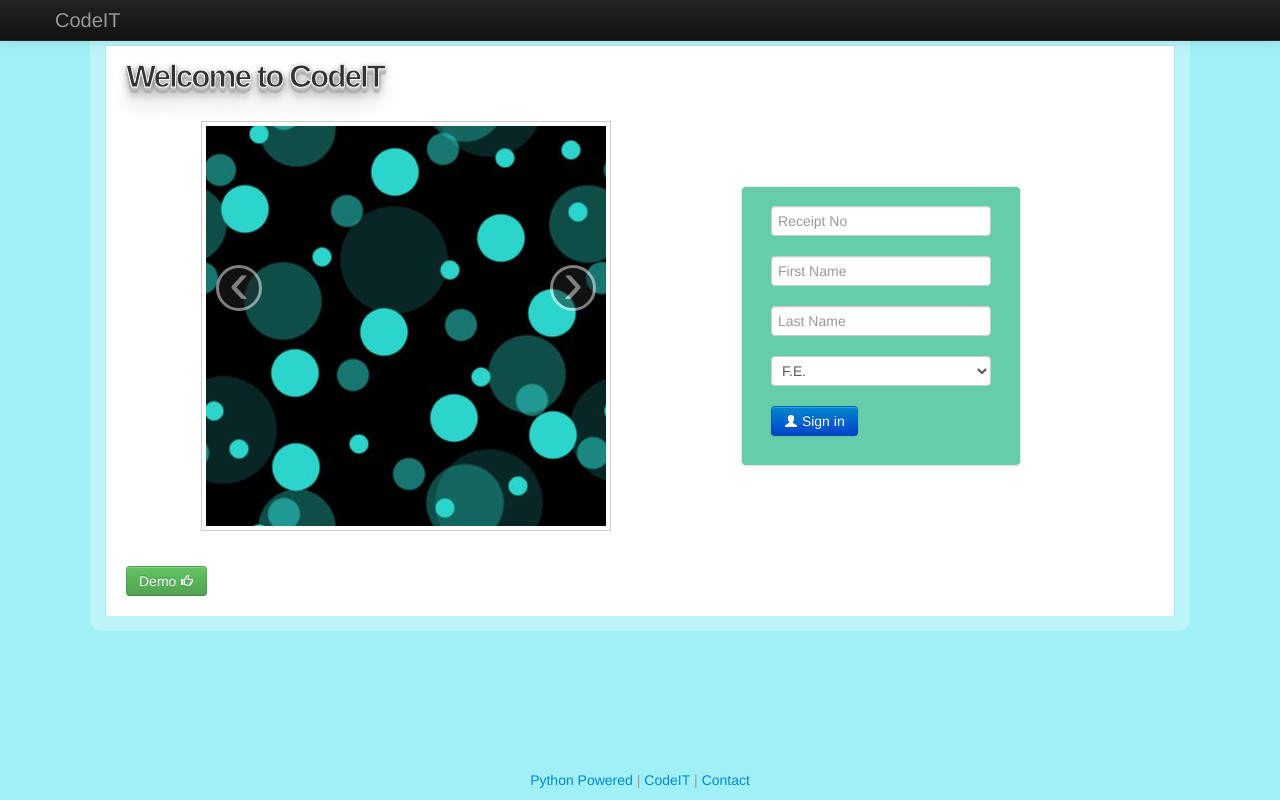
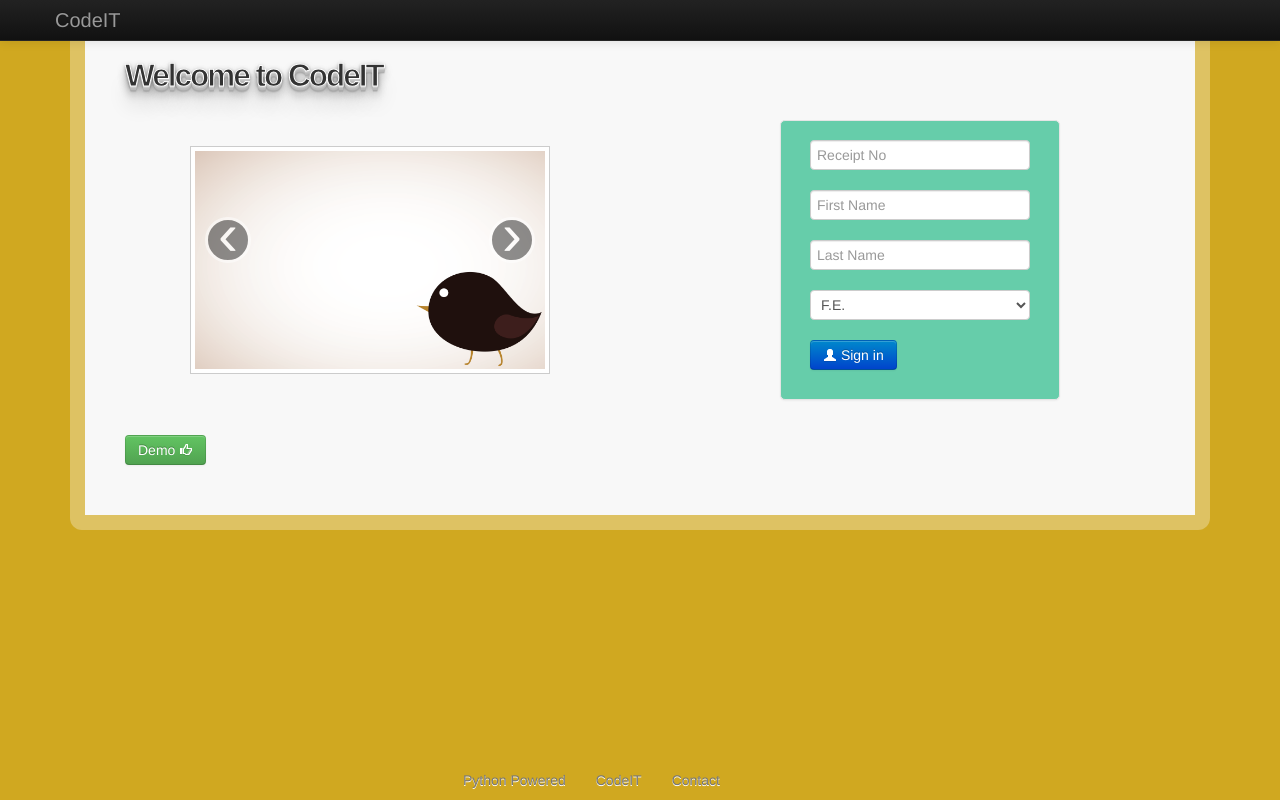
Before and after one commit to akashdeshmukh/Codeit, a Django app: page / in a window 1280 px wide. Run offline with Django 3.2, Linux system fonts and the light colour scheme; parts of the project's set-up code (start-up, migrations or seed data) failed here and were passed over; some libraries are stand-ins or nearby versions.

Commit message:
Fixed all templates.

```diff
--- a/codeit/views.py
+++ b/codeit/views.py
@@ -209,11 +209,12 @@ def solution(request, problem_id):
     if 'lastsubtime' in request.session:
         diff = timezone.now() - request.session['lastsubtime']
         # Time For execution is temp. 30 should be changed to 120 sec.
-        if diff.seconds < 10:
+        limit = 5
+        if diff.seconds < limit:
             message = """
             You have submitted solution recently.
             Submit solution again after ..."""
-            diff = str(10 - diff.seconds) + " seconds"
+            diff = str(limit - diff.seconds) + " seconds"
             return render_to_response("error/error.html",
                 {'message': message,
                 'diff': diff,
--- /dev/null
+++ b/static/css/base.css
@@ -0,0 +1,112 @@
+
+  body {
+    color:rgb(51,51,51);
+    background-color: #d0a820;
+    font-family: "Helvetica Neue",Helvetica,Arial,sans-serif;
+    font-size: 14px;
+
+    /*background-image:url("{{STATIC_URL}}img/back4.jpg");
+    background-attachment: fixed;*/
+  }
+
+  hr {
+    border: 0;
+    width: 90%;
+    background-color: #B8860B;
+  }
+
+  .bfooter{
+    margin-left: 35%;
+    margin-right: 40%;
+    color: #000;
+  }
+
+  /* lightbox show main content */
+  .lightbox{
+    border-top-style:none;
+    margin-left: 70px;
+    margin-right: 70px;
+    margin-bottom: 50px;
+    border-radius: 12px;
+    background: #f8f8f8;
+    padding: 0px;
+    border: 15px solid rgba(255,255,255,0.3);
+    -moz-background-clip: border;     /* Firefox 3.6 */
+    -webkit-background-clip: border;  /* Safari 4? Chrome 6? */
+    background-clip: border-box;      /* Firefox 4, Safari 5, Opera 10, IE 9 */
+
+    -moz-background-clip: padding;     /* Firefox 3.6 */
+    -webkit-background-clip: padding;  /* Safari 4? Chrome 6? */
+    background-clip: padding-box;      /* Firefox 4, Safari 5, Opera 10, IE 9 */
+
+    -moz-background-clip: content;     /* Firefox 3.6 */
+    -webkit-background-clip: content;  /* Safari 4? Chrome 6? */
+    background-clip: content-box;      /* Firefox 4, Safari 5, Opera 10, IE 9 */
+  }
+
+  h2 {
+    margin-left: 30px;
+    text-shadow: 0 1px 0 #ccc,
+    0 2px 0 #c9c9c9,
+    0 3px 0 #bbb,
+    0 4px 0 #b9b9b9,
+    0 5px 0 #aaa,
+    0 6px 1px rgba(0,0,0,.1),
+    0 0 5px rgba(0,0,0,.1),
+    0 1px 3px rgba(0,0,0,.3),
+    0 3px 5px rgba(0,0,0,.2),
+    0 5px 10px rgba(0,0,0,.25),
+    0 10px 10px rgba(0,0,0,.2),
+    0 20px 20px rgba(0,0,0,.15);
+    letter-spacing: -2px;
+    -webkit-text-stroke: 1px white;
+  }
+
+.mainbox{
+  padding: 10px;
+}
+
+/* problem shower in problem.html */
+.pshower{
+  padding: 10px;
+  margin-right: 15%;
+}
+
+/* sucess and another used in ranking.html */
+.success{
+  background-color: #008f8f;
+  }
+  .another{
+  background-color: #dfdfdf;
+  }
+
+/* sign in form in index.html */
+.signin{
+  padding: 19px 29px 29px;
+  max-width: 400px;
+  margin-left: 200px;
+  margin-right: 0px;
+  background-color: #66CDAA;
+  border: 1px solid #e5e5e5;
+  -webkit-border-radius: 5px;
+  -moz-border-radius: 5px;
+  border-radius: 5px;
+  -webkit-box-shadow: 0 1px 2px rgba(0,0,0,.05);
+  -moz-box-shadow: 0 1px 2px rgba(0,0,0,.05);
+  box-shadow: 0 1px 2px rgba(0,0,0,.05);
+}
+
+::selection {
+  background:#2d7e99;
+  color:#fff;
+}
+
+::-moz-selection {
+  background:#2d7e99;
+  color:#fff;
+  }
+
+::-webkit-selection {
+  background:#2d7e99;
+  color:#fff;
+}
--- a/templates/base.html
+++ b/templates/base.html
@@ -1,5 +1,6 @@
 <!DOCTYPE html>
 <html lang="en">
+
 <head>
   <meta charset="utf-8">
   <title>CodeIT | {% block name %}Untitled{% endblock %}</title>
@@ -10,106 +11,8 @@
   <link href="{{STATIC_URL}}css/bootstrap.css" rel="stylesheet">
   <link rel="shortcut icon" href="{{STATIC_URL}}img/favicon.ico" >
   <link rel="icon" type="image/gif" href="{{STATIC_URL}}img/animated_favicon1.gif" >
-    <style>
-      body {
-      padding-top: 10px;
-      padding-bottom: 40px;
-      color:rgb(51,51,51);
-      /*background-color: #f8f8f8;*/
-      background-color: #a0f0f7;
-      font-family: "Helvetica Neue",Helvetica,Arial,sans-serif;
-      font-size: 14px;
-      /*background-image:url("{{STATIC_URL}}img/back4.jpg");*/
-      background-attachment: fixed;
-      }
-      hr {
-      border: 0;
-      width: 100%;
-      background-color: #B8860B;
-      }
-      .pheader{
-      font-size: 40px;
-      color: #006400;
-      }
-      .bottom{
-      margin-left: 40%;
-      }
-      .mainblock{
-      border-color:#FFFAF0;
-      border-radius: 12px;
-      border-style:solid;
-      border-width:5px;
-      border-top-style:none;
-      padding:0px 20px 20px 20px;
-      margin-left: 50px;
-      margin-right: 150px;
-      margin-bottom: 50px;
-      }
-      .lightbox{
-      border-top-style:none;
-      margin-left: 90px;
-      margin-right: 90px;
-      margin-bottom: 50px;
-      border-radius: 12px;
-      background: white;
-      padding-left: 1px;
-      padding-right: 1px;
-      padding-top: 1px;
-      border: 15px solid rgba(255,255,255,0.3);
-      -moz-background-clip: border;     /* Firefox 3.6 */
-      -webkit-background-clip: border;  /* Safari 4? Chrome 6? */
-      background-clip: border-box;      /* Firefox 4, Safari 5, Opera 10, IE 9 */
-
-      -moz-background-clip: padding;     /* Firefox 3.6 */
-      -webkit-background-clip: padding;  /* Safari 4? Chrome 6? */
-      background-clip: padding-box;      /* Firefox 4, Safari 5, Opera 10, IE 9 */
-
-      -moz-background-clip: content;     /* Firefox 3.6 */
-      -webkit-background-clip: content;  /* Safari 4? Chrome 6? */
-      background-clip: content-box;      /* Firefox 4, Safari 5, Opera 10, IE 9 */
-      }
-      #footer {
-      height: 60px;
-      background-color: #f5f5f5;
-      }
-      @media (max-width: 767px) {
-      #footer {
-      margin-left: -20px;
-      margin-right: -20px;
-      padding-left: 20px;
-      padding-right: 20px;
-      }
-      }
-      h2 {
-      text-shadow: 0 1px 0 #ccc,
-      0 2px 0 #c9c9c9,
-      0 3px 0 #bbb,
-      0 4px 0 #b9b9b9,
-      0 5px 0 #aaa,
-      0 6px 1px rgba(0,0,0,.1),
-      0 0 5px rgba(0,0,0,.1),
-      0 1px 3px rgba(0,0,0,.3),
-      0 3px 5px rgba(0,0,0,.2),
-      0 5px 10px rgba(0,0,0,.25),
-      0 10px 10px rgba(0,0,0,.2),
-      0 20px 20px rgba(0,0,0,.15);
-      letter-spacing: -2px;
-      -webkit-text-stroke: 1px white;
-      }
-      ::selection {
-      background:#2d7e99;
-      color:#fff;
-      }
-      ::-moz-selection {
-      background:#2d7e99;
-      color:#fff;
-      }
-      ::-webkit-selection {
-      background:#2d7e99;
-      color:#fff;
-      }
-    </style>
   <link href="{{STATIC_URL}}css/bootstrap-responsive.css" rel="stylesheet">
+  <link href="{{STATIC_URL}}css/base.css" rel="stylesheet">
   <!-- Le HTML5 shim, for IE6-8 support of HTML5 elements -->
     <!--[if lt IE 9]>
         <script src="http://html5shim.googlecode.com/svn/trunk/html5.js"></script>
@@ -117,13 +20,15 @@
     <script src="{{STATIC_URL}}js/jquery.js" type="text/javascript"></script>
     <script src="{{STATIC_URL}}js/bootstrap.js" type="text/javascript"></script>
     <script src="{{STATIC_URL}}js/bootstrap.min.js" type="text/javascript"></script>
+  {% block layout %}
+  {% endblock %}
   {% block javascript %}
   {% endblock %}
-    {% block layout %}
-    {% endblock %}
 </head>
+
 <body>
   {{ request.get_full_path }}
+
   <div class="navbar navbar-inverse navbar-fixed-top">
     <div class="navbar-inner">
       <div class="container">
@@ -175,6 +80,7 @@
   </div>
 
   <div class="lightbox" >
+    <div class="container mainbox">
     {% block content %}
     {% endblock %}
     </div>
@@ -191,10 +97,17 @@
     {% endif %}
   </div>
 
-<div class="navbar navbar-fixed-bottom" width=20%>
-  <div class="container" width=40% align="center">
-    <p class="muted credit"><a href="https://www.djangoproject.com/">Python Powered</a>&nbsp;|&nbsp;<a href="/admin/">CodeIT</a>&nbsp;|&nbsp;<a href="/contact/">Contact</a></p>
+
+  <div class="navbar navbar-fixed-bottom bfooter" >
+    <div class="container">
+      <ul class="nav">
+        <li><a href="https://www.djangoproject.com/">Python Powered</a></li>
+        <li><a href="/admin/">CodeIT</a></li>
+        <li><a href="/contact/">Contact</a></li>
+      </ul>
     </div>
   </div>
+
 </body>
+
 </html>
--- a/templates/codeit/demo.html
+++ b/templates/codeit/demo.html
@@ -1,6 +1,8 @@
 {% extends "base.html" %}
 {% block name %}Demo{% endblock %}
-{% block css %}
+{% block layout %}
+
+<style type="text/css">
 label{
     color: #ffffff;
     border: 1px solid #e5e5e5;
@@ -18,6 +20,7 @@ label{
     margin-left:20px;
     color:#8B4513;
 }
+</style>
 {% endblock %}
 
 {% block content %}
--- a/templates/codeit/index.html
+++ b/templates/codeit/index.html
@@ -1,36 +1,24 @@
 {% extends "base.html" %}
+
 {% block name %}Login{% endblock %}
+
 {% block layout %}
 <style>
-body{
-}
-
-.signin{
-  padding: 19px 29px 29px;
-  max-width: 400px;
-  margin-left: 100px;
-  background-color: #66CDAA;
-  border: 1px solid #e5e5e5;
-  -webkit-border-radius: 5px;
-  -moz-border-radius: 5px;
-  border-radius: 5px;
-  -webkit-box-shadow: 0 1px 2px rgba(0,0,0,.05);
-  -moz-box-shadow: 0 1px 2px rgba(0,0,0,.05);
-  box-shadow: 0 1px 2px rgba(0,0,0,.05);
-}
 </style>
 {% endblock %}
+
 {% block content %}
-<h2>&nbsp;&nbsp;&nbsp;Welcome to CodeIT</h2>
+<h2>Welcome to CodeIT</h2>
+
 <table cellpadding="15">
   <tr>
     <td>
       <div id="myCarousel" class="carousel slide" data-interval="1500" style=" margin-left: 80px;">
         <!-- Carousel items -->
         <div class="carousel-inner">
-            <div class="active item"><a href="#"><img src="{{STATIC_URL}}img/1.jpg" width="400" height="400" class="img-polaroid"></a></div>
-            <div class="item"><a href="#"><img src="{{STATIC_URL}}img/2.jpg" width="400" height="400" class="img-polaroid"></a></div>
-            <div class="item"><a href="#"><img src="{{STATIC_URL}}img/3.jpg"width="400" height="400" class="img-polaroid"></a></div>
+          <div class="active item"><a href="#"><img src="{{STATIC_URL}}img/bg.png" width="350" height="350" class="img-polaroid"></a></div>
+          <div class="item"><a href="#"><img src="{{STATIC_URL}}img/bg.png" width="350" height="350" class="img-polaroid"></a></div>
+          <div class="item"><a href="#"><img src="{{STATIC_URL}}img/bg.png"width="350" height="350" class="img-polaroid"></a></div>
         </div>
         <!-- Carousel nav -->
         <a class="carousel-control left" href="#myCarousel" data-slide="prev">&lsaquo;</a>
@@ -52,24 +40,12 @@ body{
           </div>
 
           <fieldset class="textbox">
-              <p>
-                <label class="username">
+            <p>{{ userform.receipt_no }}</p>
+            <p>{{ userform.first_name }}</p>
+            <p>{{ userform.last_name }}</p>
+            <p>{{ userform.year }}</p>
+          </fieldset>
 
-                  {{ userform.receipt_no }}
-              </p>
-              <p>
-
-                {{ userform.first_name }}
-              </p>
-              <p>
-
-                {{ userform.last_name }}
-              </p>
-              <p>
-                {{ userform.year }}
-              </p>
-              </label>
-            </fieldset>
            <fieldset class="subchck">
             <button type="submit" class="btn btn-primary" data-title="Sign In" title="Click here to Sign In" data-delay:{show:500,hide:100}>
               <i class="icon-user icon-white"></i> Sign in
@@ -81,23 +57,13 @@ body{
     </td>
   </tr>
 </table>
-{% comment %}
-  <div align="right">
-          {% if userform.errors %}
-          {% for i in userform %}
-          {% if i.errors %}
-          {{ i.label }}
-          {{ i.errors }}
-          {% endif %}
-          {% endfor %}
-          {% endif %}
-  </div>
-{% endcomment %}
-  <a href="/demo/" style="margin-left: 20px;">
+
+<a href="/demo/" style="margin-left: 30px;">
   <button class="btn btn-medium btn-success" onclick="showStatement()" title="Click here for demo">
     Demo <i class="icon-thumbs-up icon-white"></i>
   </button>
 </a>
-  <br>
-  <br>
+
+<br><br><br>
+
 {% endblock %}
```
Also changed, not shown: codeit/execute.py (+0 -14 lines), templates/codeit/about.html (+19 -2 lines), templates/codeit/blogdetail.html (+11 -6 lines), templates/codeit/blogindex.html (+7 -3 lines), templates/codeit/contact.html (+17 -7 lines), templates/codeit/home.html (+26 -47 lines), templates/codeit/problem.html (+16 -11 lines), templates/codeit/ranking.html (+12 -15 lines), templates/codeit/solution.html (+20 -16 lines), templates/codeit/submission.html (+10 -14 lines), codeit.db. Lines whose indentation alone changed are shown as unchanged.
